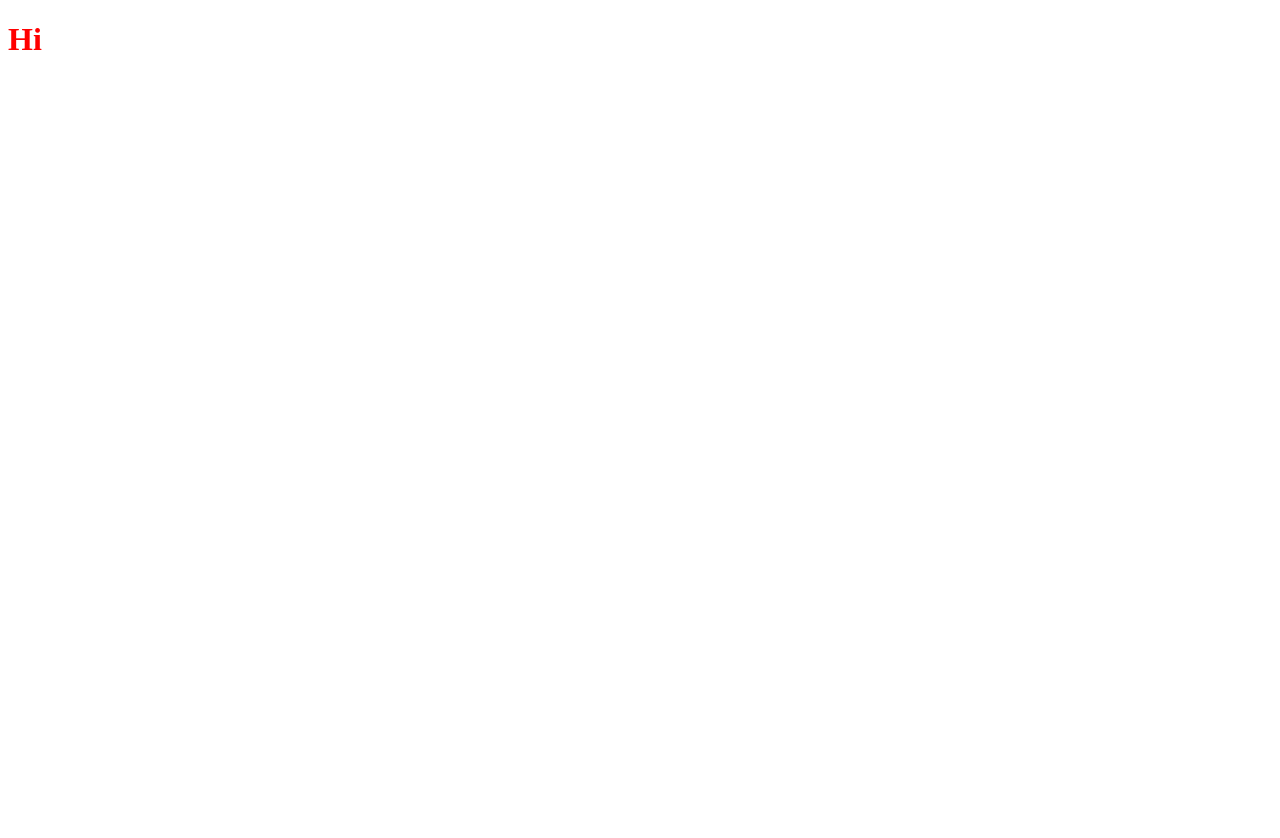
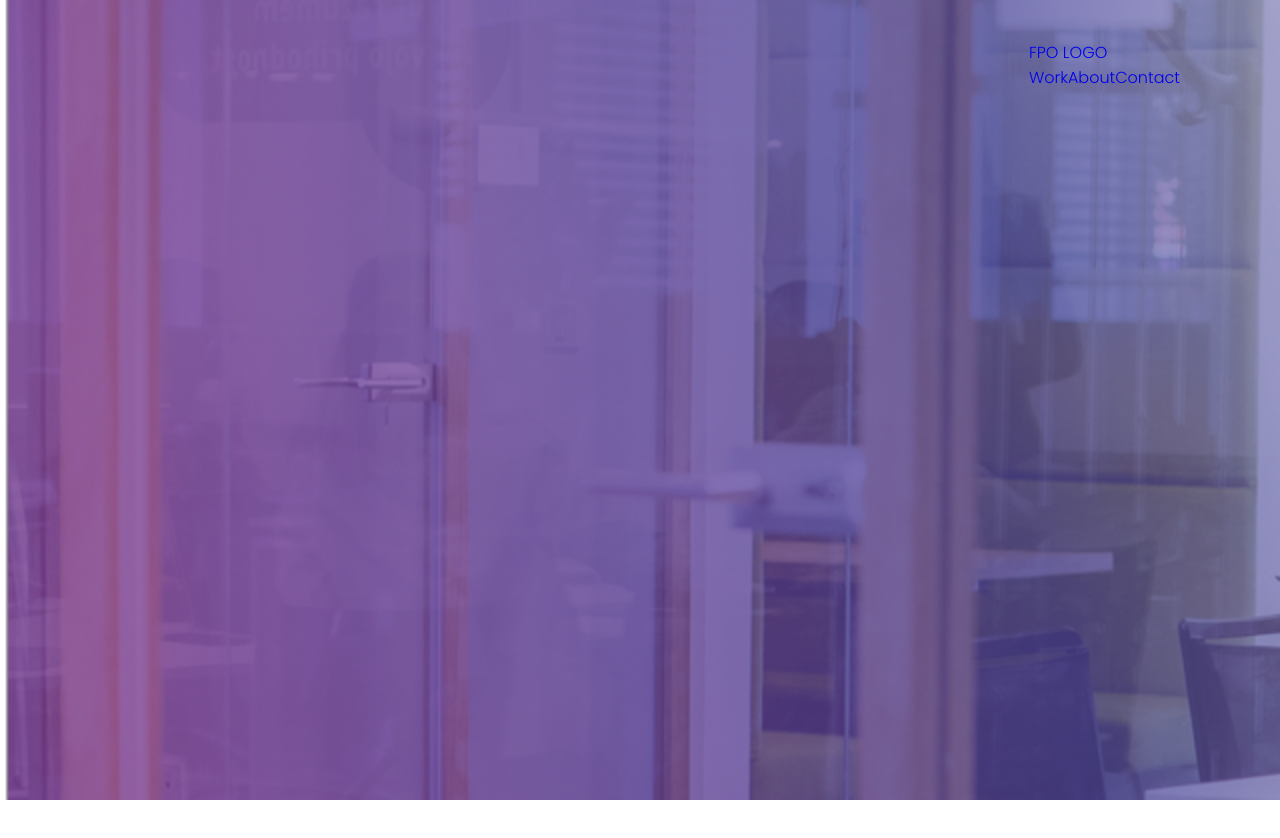
Before and after one commit to drosenfeld87/portfolio2021, a plain HTML site: page index.html in a window 1280 px wide. Shown: the top 838 px of the page. Before the commit the page ends 800 px from the top, so only its background shows below. Drawn offline with Linux system fonts and the light colour scheme.

Commit message:
started sticky navbar and intial scss setup

```diff
--- a/index.html
+++ b/index.html
@@ -5,9 +5,27 @@
         <meta name="viewport" content="width=device-width,
         initial-scale=1.0">
         <link rel="stylesheet" href="./styles/styles.css">
+        <script src="https://kit.fontawesome.com/410b2adcfb.js" crossorigin="anonymous"></script>
         <title>Deb's Portfolio</title>
     </head>
     <body>
-        <h1>Hi</h1>
+        <header>
+            <div class="logo"><img></div>
+                <nav class="navbar">
+                    <a href="/" class="navbar__logo">FPO LOGO</a>
+                    <ul>
+                        <li><a href="/">Work</a></li>
+                        <li><a href="/">About</a></li>
+                        <li><a href="/">Contact</a></li>
+                    </ul>
+                </nav>
+        </header>
+        <section class="hero"></section>
+       <script type="text-javascript">
+           window.addEventListener("scroll", function() {
+               var header = document.querySelector("header");
+               header.classList.toggle("sticky", window.scrollY > 0)
+           })
+       </script>
     </body>
 </html>
--- /dev/null
+++ b/styles/_typography.scss
@@ -0,0 +1,8 @@
+@import url('https://fonts.googleapis.com/css2?family=Poppins:wght@300&family=Raleway:wght@700&display=swap');
+
+* {
+    box-sizing: border-box;
+    margin: 0;
+    padding: 0;
+    font-family: 'Poppins', sans-serif;
+  }
--- a/styles/styles.scss
+++ b/styles/styles.scss
@@ -1,3 +1,79 @@
-h1 {
-    color: red;
-}
+@import 'typography';
+
+* {
+    box-sizing: border-box;
+    margin: 0;
+    padding: 0;
+  }
+
+  body {
+    min-height: 200vh;
+  }
+
+  header {
+    position: fixed;
+    top: 0;
+    left: 0;
+    width: 100%;
+    display: flex;
+    justify-content: space-between;
+    align-items: center;
+    transition: 0.6s;
+    padding: 40px 100px;
+    z-index: 100;
+
+        header.sticky {
+            padding: 5px 100px;
+            background: #fff;
+        }
+
+        .logo {
+            position: relative;
+            transition: 0.6s;
+        }
+
+        ul {
+            position: relative;
+            display: flex;
+            justify-content: center;
+            align-items: center;
+            text-decoration: none;
+        }
+
+        li {
+            position: relative;
+            transition: 0.5s;
+            list-style: none;
+        }
+
+        a {
+            text-decoration: none;
+        }
+  }
+
+  .hero {
+      position: relative;
+      width: 100%;
+      height: 100vh;
+      background: url(../images/hero-gradient.png);
+      background-size: cover;
+  }
+
+
+
+
+
+// #navbar {
+//     background-color:orange;
+//     padding:5px;
+//     transition: all 0.35s ease, padding 0.35s ease;
+// }
+
+// #navbar.fixed-nav-bar {
+//     position: fixed;
+//     top:0;
+//     left:0;
+//     right:0;
+//     padding: 20px;
+//     transition: all 0.35s ease, padding 0.35s ease;
+// }
```
Also changed, not shown: portfolio.js (added, +11 -0 lines), images/hero-gradient.png (added), styles/styles.css, 1 other file.
